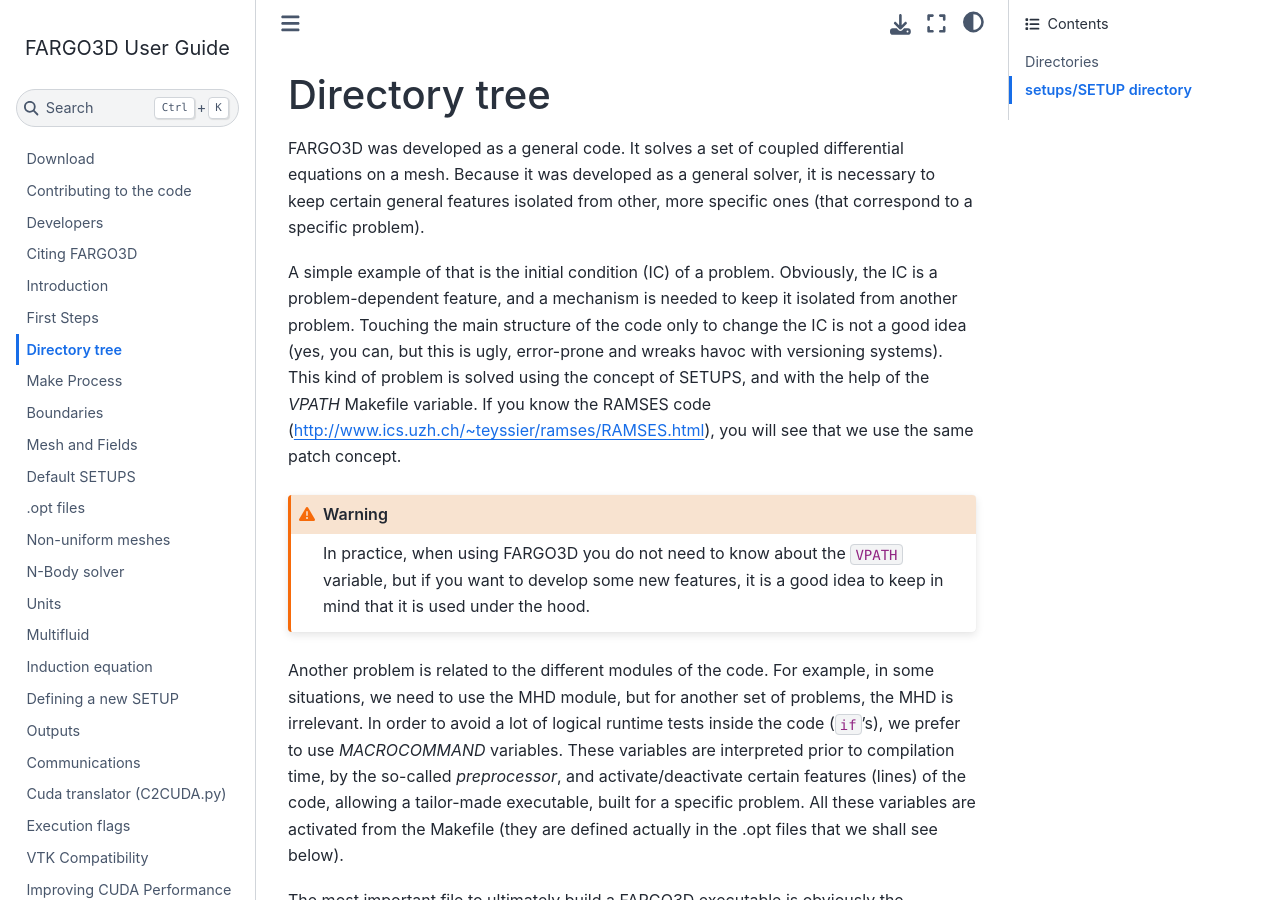
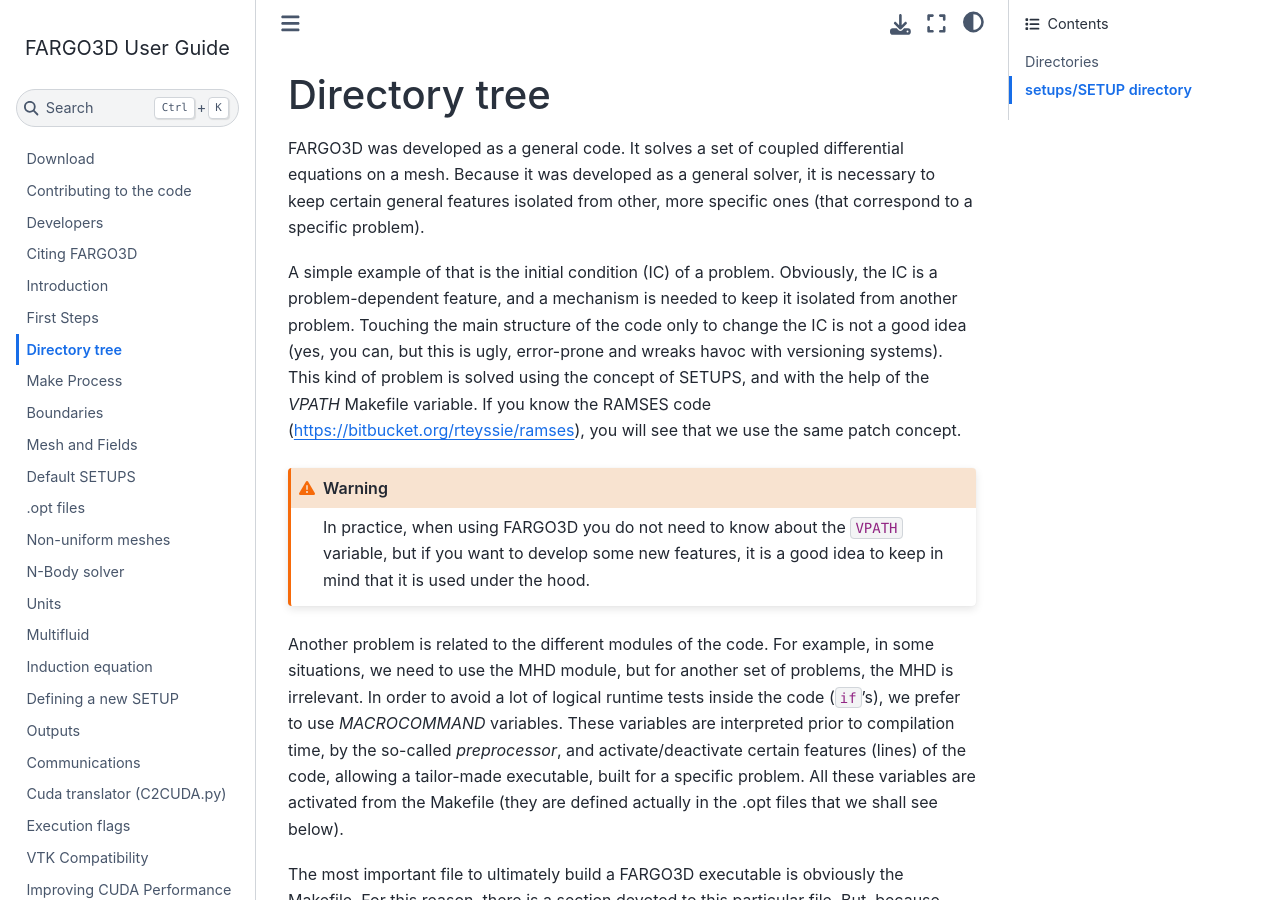
Before and after one commit to FARGO3D/documentation, a Sphinx documentation site: the page built from source/dir_tree.rst, in a window 1280 px wide and 900 px high. Built offline with Sphinx 7.4.7 and the Sphinx Book theme 1.1.4, drawn with Linux system fonts in a browser that asks for light colours; some of the changed lines change nothing that is shown.

Commit message:
Update dir_tree.rst

```diff
--- a/source/dir_tree.rst
+++ b/source/dir_tree.rst
@@ -15,7 +15,7 @@
 with versioning systems). This kind of problem is solved using the
 concept of SETUPS, and with the help of the *VPATH* Makefile
 variable. If you know the RAMSES code
-(http://www.ics.uzh.ch/~teyssier/ramses/RAMSES.html), you will see
+(https://bitbucket.org/rteyssie/ramses), you will see
 that we use the same patch concept.
 
 .. warning:: In practice, when using FARGO3D you do not need to know
```
